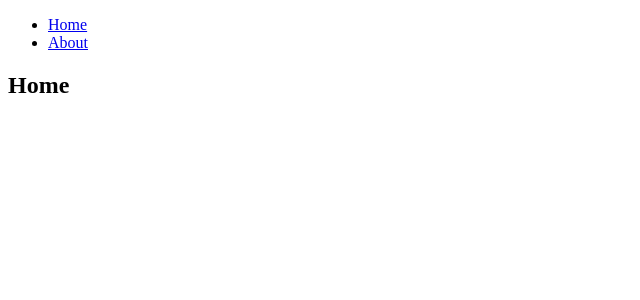
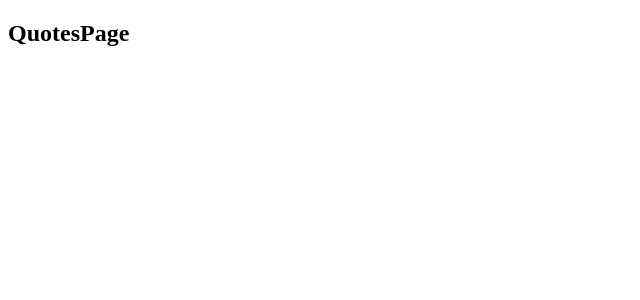
Before and after one commit to deejaygeroso/quotes-app-ui, a React app: page / in a window 1280 px wide. Shown: the top 300 px of the page, without its empty margins (0-640 px from the left). Built offline with nearby package versions, Linux system fonts and the light colour scheme.

Commit message:
Remove Navigation, HomePage & AboutPage

```diff
--- a/src/App.tsx
+++ b/src/App.tsx
@@ -1,18 +1,14 @@
 import React, { ReactElement } from 'react'
 import { Route, BrowserRouter as Router, Switch } from 'react-router-dom'
-import About from './modules/About'
-import Home from './modules/Home'
+import QuotesPage from './modules/QuotesPage'
 import './common/styles/app.css'
 
 const App = (): ReactElement => {
   return (
     <Router>
       <Switch>
-        <Route path='/about'>
-          <About />
-        </Route>
         <Route path='/'>
-          <Home />
+          <QuotesPage />
         </Route>
       </Switch>
     </Router>
--- a/src/common/components/Navigation/Navigation.tsx
+++ /dev/null
@@ -1,19 +0,0 @@
-import React, { ReactElement } from 'react'
-import { Link } from 'react-router-dom'
-
-const Navigation = (): ReactElement => {
-  return (
-    <nav>
-      <ul>
-        <li>
-          <Link to='/'>Home</Link>
-        </li>
-        <li>
-          <Link to='/about'>About</Link>
-        </li>
-      </ul>
-    </nav>
-  )
-}
-
-export default Navigation
--- a/src/common/components/Navigation/index.ts
+++ /dev/null
@@ -1,2 +0,0 @@
-import Navigation from './Navigation'
-export default Navigation
--- a/src/common/components/index.ts
+++ /dev/null
@@ -1 +0,0 @@
-export { default as Navigation } from './Navigation'
--- a/src/modules/About.tsx
+++ /dev/null
@@ -1,13 +0,0 @@
-import React, { FunctionComponent, ReactElement } from 'react'
-import { Navigation } from '../common/components'
-
-const About: FunctionComponent = (): ReactElement => {
-  return (
-    <div>
-      <Navigation />
-      <h2>About</h2>
-    </div>
-  )
-}
-
-export default About
--- a/src/modules/Home.tsx
+++ /dev/null
@@ -1,13 +0,0 @@
-import React, { FunctionComponent, ReactElement } from 'react'
-import { Navigation } from '../common/components'
-
-const Home: FunctionComponent = (): ReactElement => {
-  return (
-    <div>
-      <Navigation />
-      <h2>Home</h2>
-    </div>
-  )
-}
-
-export default Home
--- /dev/null
+++ b/src/modules/QuotesPage/QuotesPage.tsx
@@ -0,0 +1,11 @@
+import React, { FunctionComponent, ReactElement } from 'react'
+
+const QuotesPage: FunctionComponent = (): ReactElement => {
+  return (
+    <div>
+      <h2>QuotesPage</h2>
+    </div>
+  )
+}
+
+export default QuotesPage
--- /dev/null
+++ b/src/modules/QuotesPage/index.ts
@@ -0,0 +1,2 @@
+import QuotesPage from './QuotesPage'
+export default QuotesPage
```
